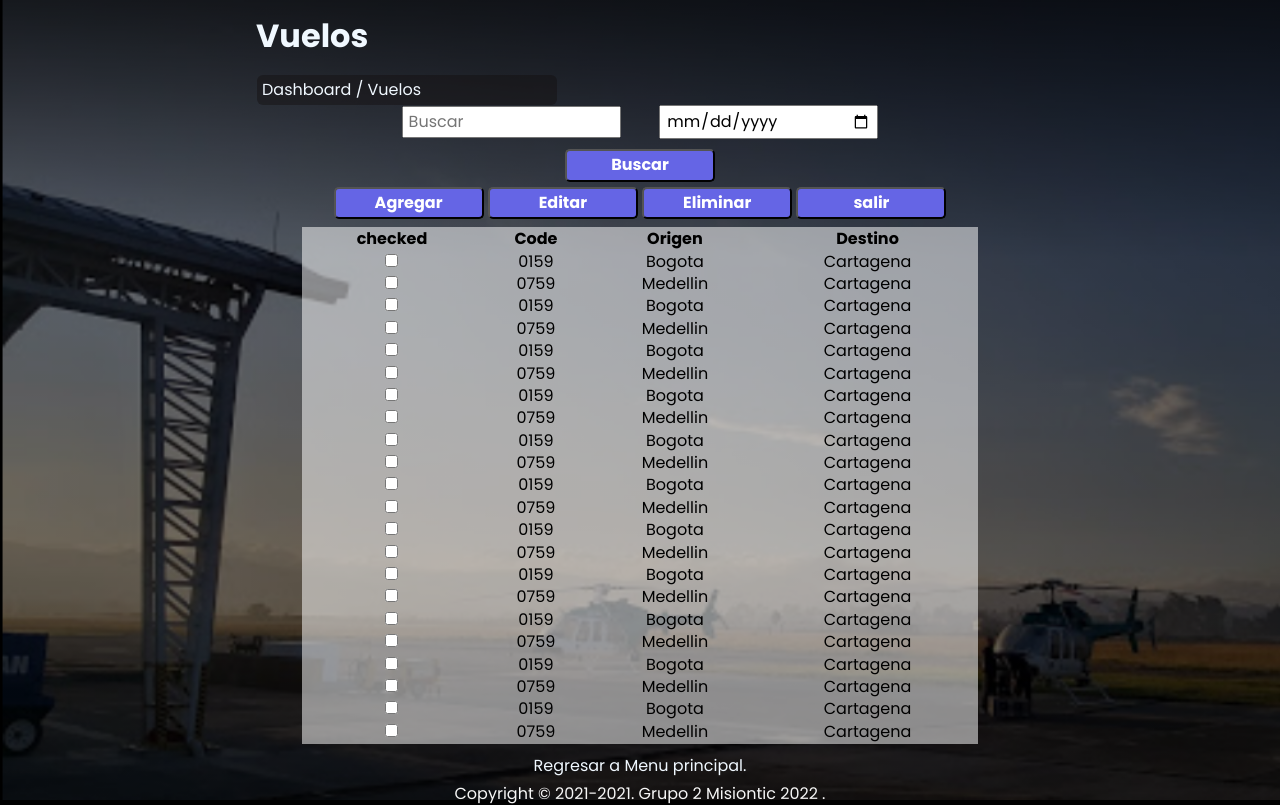
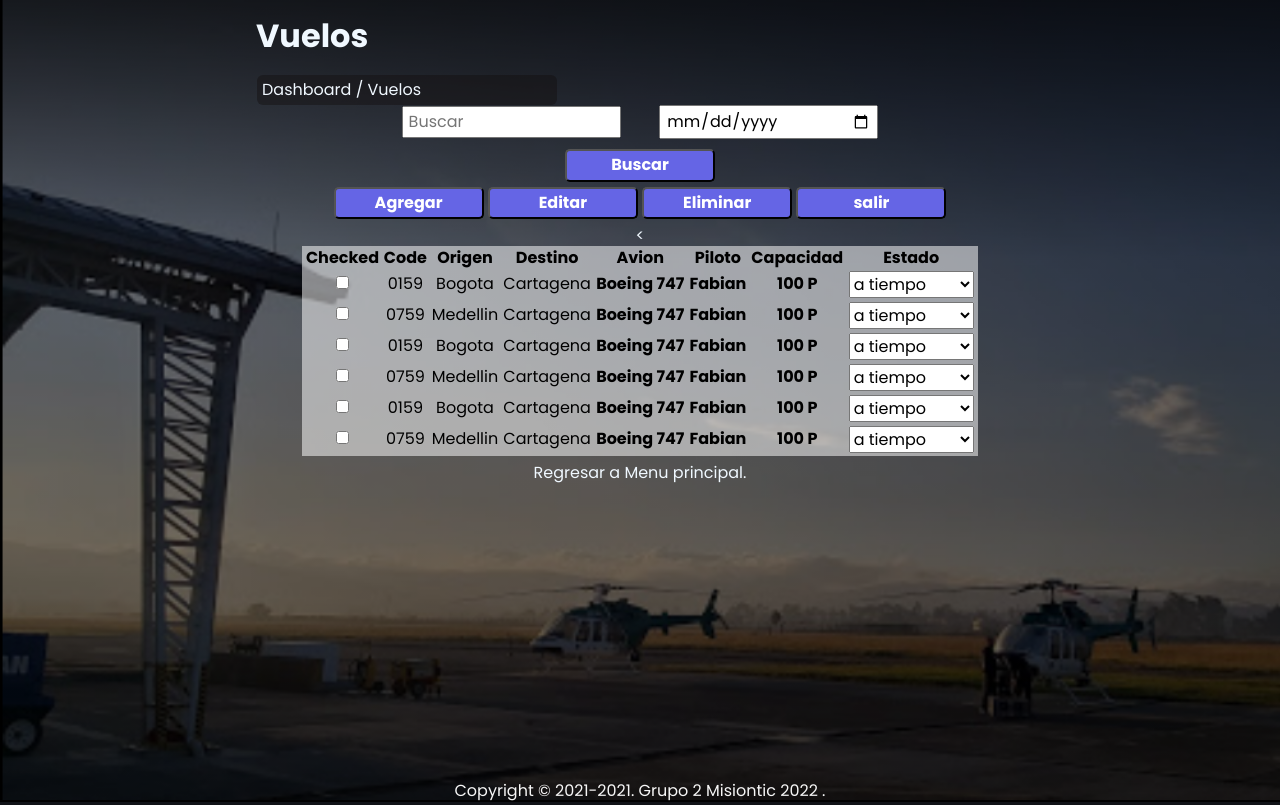
Before and after one commit to LUINFO89/Desarrollo_de_Software_Flask, a Flask app: page /vuelos in a window 1280 px wide. Shown: the part 100-905 px from the top of the page. Run offline with Flask 2, Linux system fonts and the light colour scheme.

Commit message:
cambio vuelos

```diff
--- a/Sprints/Sprint3/templates/vuelos.html
+++ b/Sprints/Sprint3/templates/vuelos.html
@@ -38,10 +38,14 @@
                 <div class="div-table">
                     <table>
                         <thead>
-                            <th>checked</th>
+                            <th>Checked</th>
                             <th>Code</th>
                             <th>Origen</th>
                             <th>Destino</th>
+                            <th>Avion</th>
+                            <th>Piloto</th>
+                            <th>Capacidad</th>
+                            <th>Estado</th>
                         </thead>
                         <tbody>
                             <tr>
@@ -51,6 +55,15 @@
                                 <td>0159</td>
                                 <td>Bogota</td>
                                 <td>Cartagena</td>
+                                <th>Boeing 747</th>
+                                <th>Fabian</th>
+                                <th>100 P</th>
+                                <th> <select name="" id="">
+                                    <option value=""> a tiempo </option>
+                                    <option value=""> retrasado </option>
+                                    <option value=""> aterrizando </option>
+                                    <option value=""> despegando </option>
+                                </select> </th>
                             </tr>
                             <tr>
                                 <td>
@@ -59,6 +72,15 @@
                                 <td>0759</td>
                                 <td>Medellin</td>
                                 <td>Cartagena</td>
+                                <<th>Boeing 747</th>
+                                <th>Fabian</th>
+                                <th>100 P</th>
+                                <th> <select name="" id="">
+                                    <option value=""> a tiempo </option>
+                                    <option value=""> retrasado </option>
+                                    <option value=""> aterrizando </option>
+                                    <option value=""> despegando </option>
+                                </select> </th>
                             </tr>
                             <tr>
                                 <td>
@@ -67,6 +89,15 @@
                                 <td>0159</td>
                                 <td>Bogota</td>
                                 <td>Cartagena</td>
+                                <th>Boeing 747</th>
+                                <th>Fabian</th>
+                                <th>100 P</th>
+                                <th> <select name="" id="">
+                                    <option value=""> a tiempo </option>
+                                    <option value=""> retrasado </option>
+                                    <option value=""> aterrizando </option>
+                                    <option value=""> despegando </option>
+                                </select> </th>
                             </tr>
                             <tr>
                                 <td>
@@ -75,6 +106,15 @@
                                 <td>0759</td>
                                 <td>Medellin</td>
                                 <td>Cartagena</td>
+                                <th>Boeing 747</th>
+                                <th>Fabian</th>
+                                <th>100 P</th>
+                                <th> <select name="" id="">
+                                    <option value=""> a tiempo </option>
+                                    <option value=""> retrasado </option>
+                                    <option value=""> aterrizando </option>
+                                    <option value=""> despegando </option>
+                                </select> </th>
                             </tr>
                             <tr>
                                 <td>
@@ -83,6 +123,15 @@
                                 <td>0159</td>
                                 <td>Bogota</td>
                                 <td>Cartagena</td>
+                                <th>Boeing 747</th>
+                                <th>Fabian</th>
+                                <th>100 P</th>
+                                <th> <select name="" id="">
+                                    <option value=""> a tiempo </option>
+                                    <option value=""> retrasado </option>
+                                    <option value=""> aterrizando </option>
+                                    <option value=""> despegando </option>
+                                </select> </th>
                             </tr>
                             <tr>
                                 <td>
@@ -91,135 +140,21 @@
                                 <td>0759</td>
                                 <td>Medellin</td>
                                 <td>Cartagena</td>
+                                <th>Boeing 747</th>
+                                <th>Fabian</th>
+                                <th>100 P</th>
+                                <th> <select name="" id="">
+                                    <option value=""> a tiempo </option>
+                                    <option value=""> retrasado </option>
+                                    <option value=""> aterrizando </option>
+                                    <option value=""> despegando </option>
+                                </select> </th>
                             </tr>
-                            <tr>
-                                <td>
-                                    <input type="checkbox" />
-                                </td>
-                                <td>0159</td>
-                                <td>Bogota</td>
-                                <td>Cartagena</td>
-                            </tr>
-                            <tr>
-                                <td>
-                                    <input type="checkbox" />
-                                </td>
-                                <td>0759</td>
-                                <td>Medellin</td>
-                                <td>Cartagena</td>
-                            </tr>
-                            <tr>
-                                <td>
-                                    <input type="checkbox" />
-                                </td>
-                                <td>0159</td>
-                                <td>Bogota</td>
-                                <td>Cartagena</td>
-                            </tr>
-                            <tr>
-                                <td>
-                                    <input type="checkbox" />
-                                </td>
-                                <td>0759</td>
-                                <td>Medellin</td>
-                                <td>Cartagena</td>
-                            </tr>
-                            <tr>
-                                <td>
-                                    <input type="checkbox" />
-                                </td>
-                                <td>0159</td>
-                                <td>Bogota</td>
-                                <td>Cartagena</td>
-                            </tr>
-                            <tr>
-                                <td>
-                                    <input type="checkbox" />
-                                </td>
-                                <td>0759</td>
-                                <td>Medellin</td>
-                                <td>Cartagena</td>
-                            </tr>
-                            <tr>
-                                <td>
-                                    <input type="checkbox" />
-                                </td>
-                                <td>0159</td>
-                                <td>Bogota</td>
-                                <td>Cartagena</td>
-                            </tr>
-                            <tr>
-                                <td>
-                                    <input type="checkbox" />
-                                </td>
-                                <td>0759</td>
-                                <td>Medellin</td>
-                                <td>Cartagena</td>
-                            </tr>
-                            <tr>
-                                <td>
-                                    <input type="checkbox" />
-                                </td>
-                                <td>0159</td>
-                                <td>Bogota</td>
-                                <td>Cartagena</td>
-                            </tr>
-                            <tr>
-                                <td>
-                                    <input type="checkbox" />
-                                </td>
-                                <td>0759</td>
-                                <td>Medellin</td>
-                                <td>Cartagena</td>
-                            </tr>
-                            <tr>
-                                <td>
-                                    <input type="checkbox" />
-                                </td>
-                                <td>0159</td>
-                                <td>Bogota</td>
-                                <td>Cartagena</td>
-                            </tr>
-                            <tr>
-                                <td>
-                                    <input type="checkbox" />
-                                </td>
-                                <td>0759</td>
-                                <td>Medellin</td>
-                                <td>Cartagena</td>
-                            </tr>
-                            <tr>
-                                <td>
-                                    <input type="checkbox" />
-                                </td>
-                                <td>0159</td>
-                                <td>Bogota</td>
-                                <td>Cartagena</td>
-                            </tr>
-                            <tr>
-                                <td>
-                                    <input type="checkbox" />
-                                </td>
-                                <td>0759</td>
-                                <td>Medellin</td>
-                                <td>Cartagena</td>
-                            </tr>
-                            <tr>
-                                <td>
-                                    <input type="checkbox" />
-                                </td>
-                                <td>0159</td>
-                                <td>Bogota</td>
-                                <td>Cartagena</td>
-                            </tr>
-                            <tr>
-                                <td>
-                                    <input type="checkbox" />
-                                </td>
-                                <td>0759</td>
-                                <td>Medellin</td>
-                                <td>Cartagena</td>
-                            </tr>
+
+
+
+
+
                         </tbody>
                     </table>
                 </div>
```
